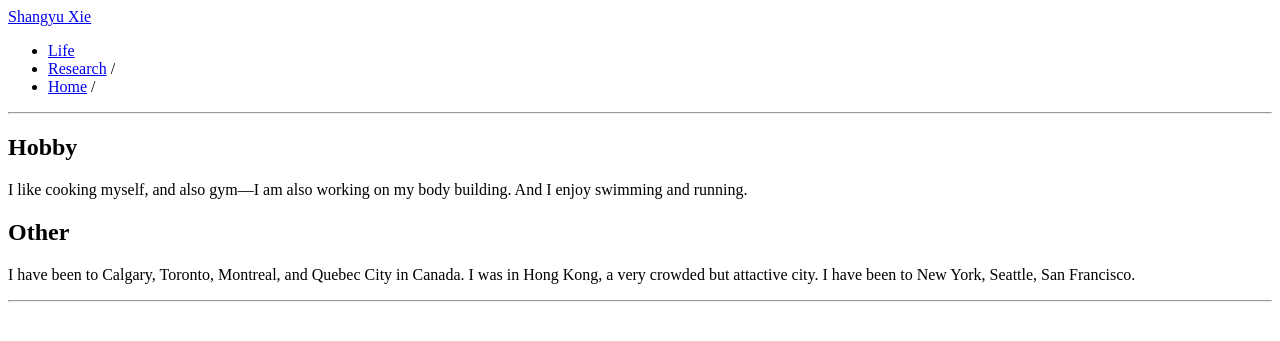
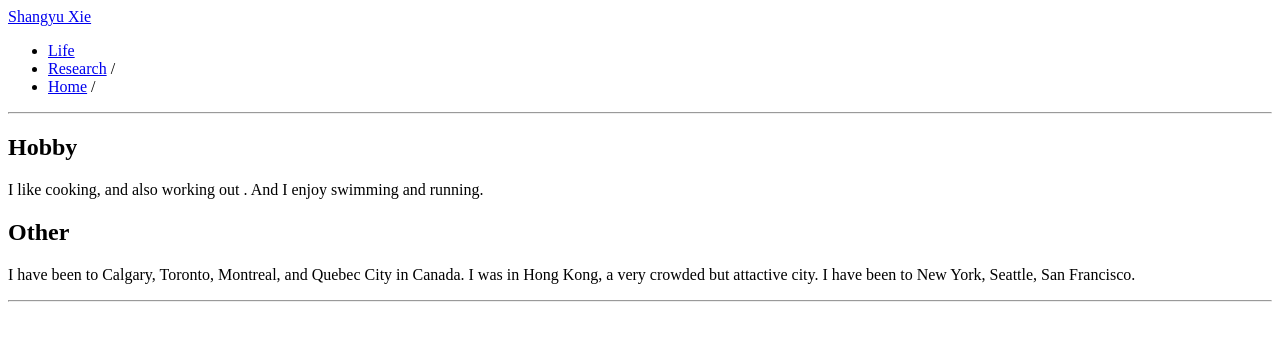
Before and after one commit to songwellxie/songwellxie.github.io, a Jekyll site: the page built from life.md, in a window 1280 px wide. Shown: the top 341 px of the page. Built offline with Jekyll 4.4.1, drawn with Linux system fonts in a browser that asks for light colours; our own code applies the rules of GitHub Pages for plain Markdown files.

Commit message:
Update life.md

```diff
--- a/life.md
+++ b/life.md
@@ -4,7 +4,7 @@ layout: default
 
 ## Hobby
 
-I like cooking myself, and also gym---I am also working on my body building. And I enjoy swimming and running.
+I like cooking, and also working out . And I enjoy swimming and running.
 
 ## Other
 
```
